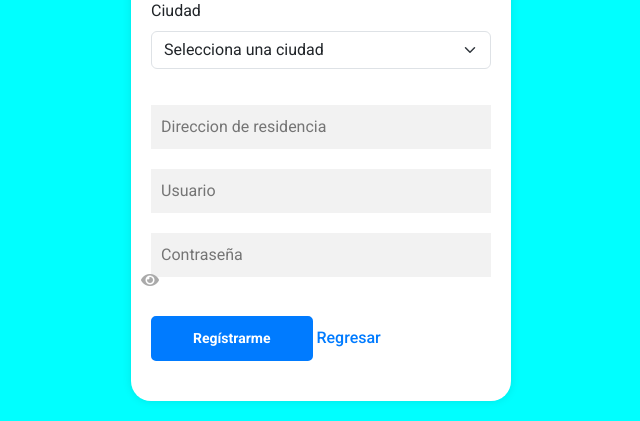
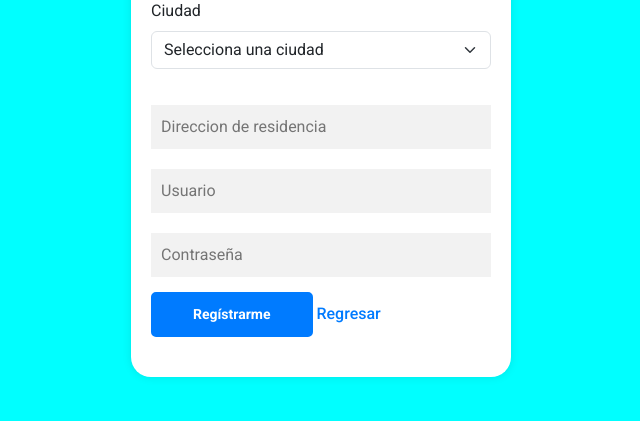
Before and after one commit to 848555/miapp, a PHP site: page /pages/register.php in a window 1280 px wide. Shown: the part 690-1111 px from the top of the page, without its empty margins (319-959 px from the left). After the commit the page ends 1067 px from the top, so only its background shows below. Run offline with PHP 8.4, Linux system fonts and the light colour scheme; data that the repository does not hold is empty.

Commit message:
Update register.php
se quita el icono

```diff
--- a/pages/register.php
+++ b/pages/register.php
@@ -54,7 +54,6 @@ $resultado_departamentos = $conexion->query($sql_departamentos);
 
                     <div class="password-container">
                         <input type="password" placeholder="Contraseña" name="contraseña" id="contraseña" class="password-input">
-                        <i class="fas fa-eye toggle-password" onclick="togglePasswordVisibility('contraseña')"></i>
                     </div>
 
 
```
